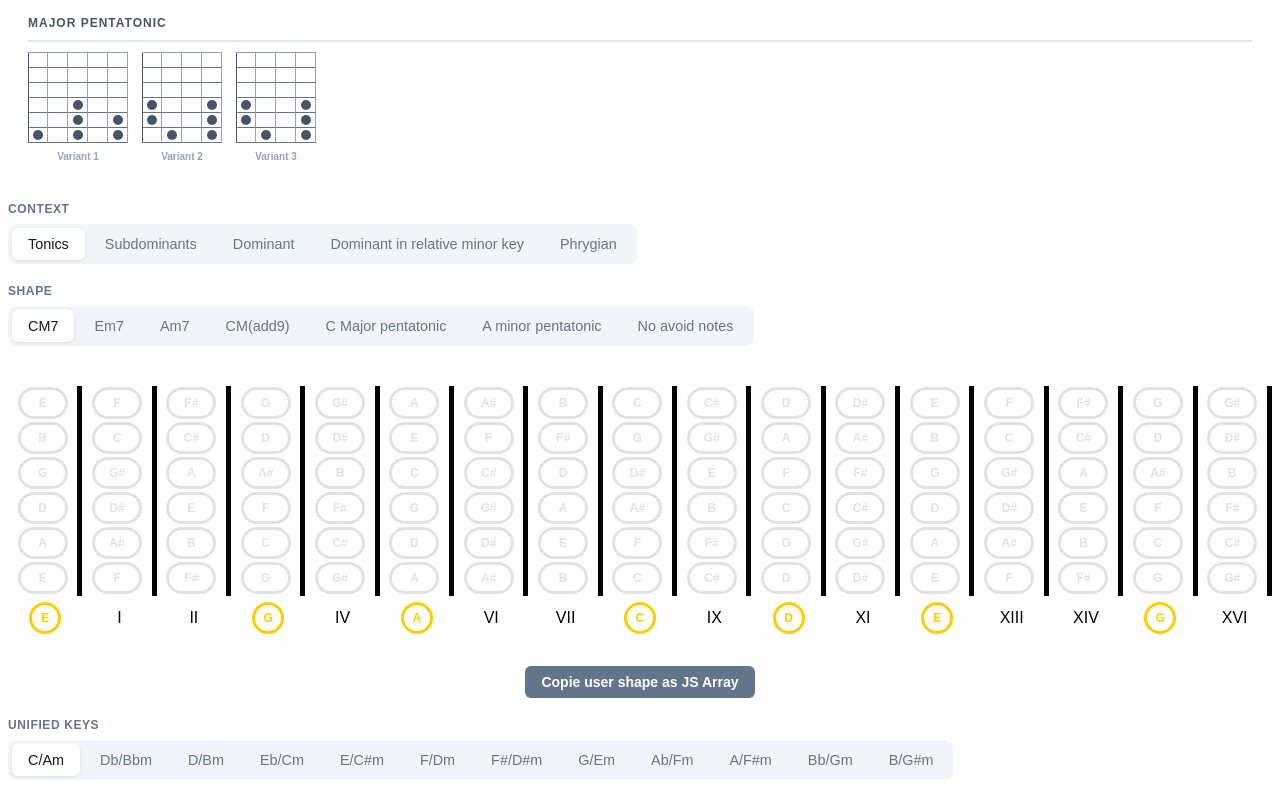
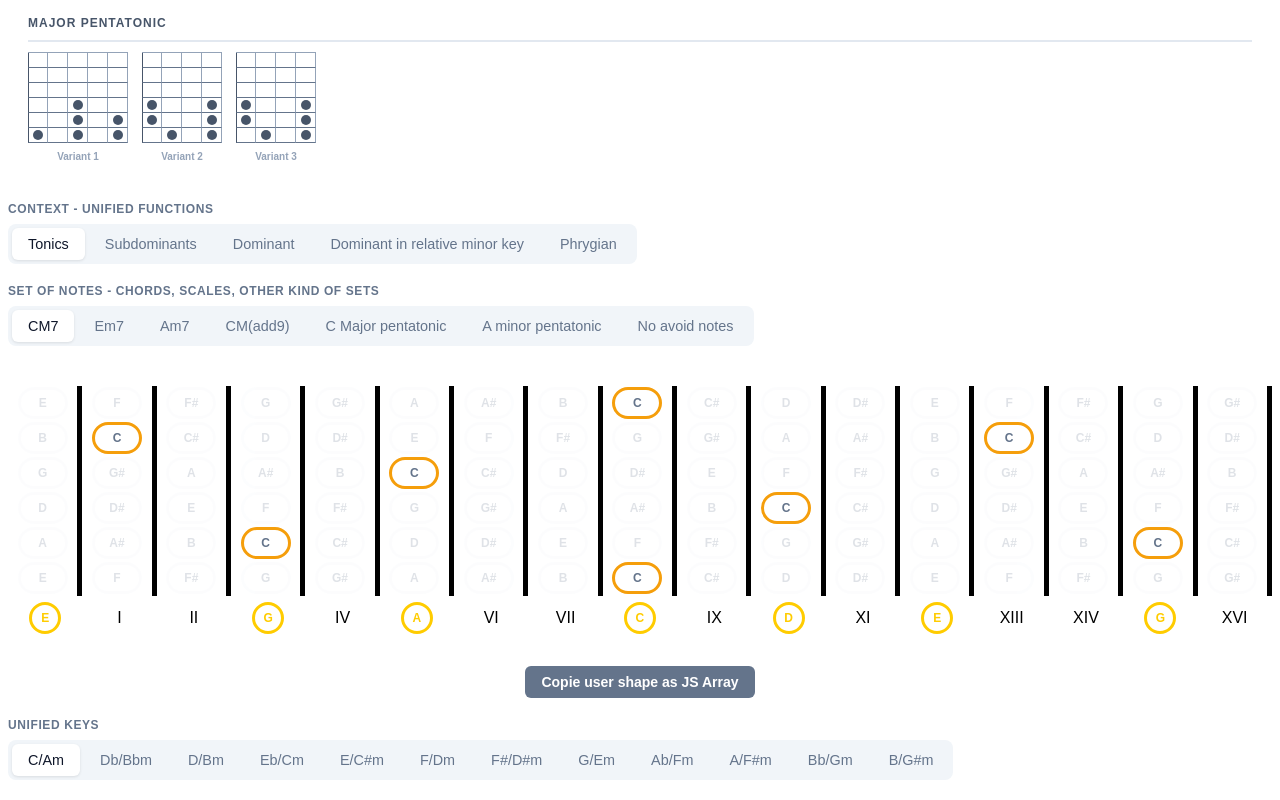
Before and after one commit to patrykkowalski0617/guitar-map, a React (Vite) app: page / in a window 1280 px wide. Shown: the part 2133-2933 px from the top of the page. Built offline with nearby package versions, Linux system fonts and the light colour scheme.

Commit message:
refacotor stage 2

```diff
--- a/src/components/Fretboard/FretRow.jsx
+++ b/src/components/Fretboard/FretRow.jsx
@@ -10,6 +10,7 @@ const FretRow = ({
   handleNoteClick,
   shape,
   userShape,
+  activeShapeRootNote,
 }) => {
   const stringId = `${string}${6 - sIdx}`;
   const fretCells = getNotesFromNote(string, numberOfFrets);
@@ -36,7 +37,9 @@ const FretRow = ({
               $isInShape={$isInShape}
               $isInUserShape={$isInUserShape}
               className={`CAGED_noteId__${CAGED_noteId}`}
-              onClick={() => handleNoteClick(CAGED_noteId)}
+              onClick={() => handleNoteClick(note, CAGED_noteId)}
+              $isActiveShapeRootNote={activeShapeRootNote === note}
+              $isAnyShapeActive={shape.length}
             >
               {note}
             </StyledNote>
--- a/src/components/Fretboard/Fretboard.jsx
+++ b/src/components/Fretboard/Fretboard.jsx
@@ -2,23 +2,28 @@ import { useState } from "react";
 import { useMusicStore } from "../../store/useMusicStore";
 import manageCAGED from "../../utils/manageCAGED";
 import { FretboardContainer, StyledButton } from "./parts";
-import { CAGEDshapes, getShapesByInterval } from "../../data/shapes";
+import { CAGEDshapes } from "../../data/shapes";
 import FretRow from "./FretRow";
 import FretboardLabels from "./FretboardLabels";
 import CopyUserShapeButton from "./CopyUserShapeButton";
-import { transposeShape } from "../../utils/transposer";
 import { isTestMode } from "../../settings";
 import { getNotesFromNote } from "../../utils/getNotesFromNote";
 import { NOTES_FROM_C } from "../../data/music-theory";
+import { transposeShape } from "../../utils/NEW_transposer";
 
 const STRINGS_FIRST_NOTES = ["E", "B", "G", "D", "A", "E"];
 const numberOfFrets = 16;
 
 const Fretboard = () => {
-  const { getActiveNotesSet, tuneKey } = useMusicStore();
+  const {
+    getActiveNotesSet,
+    tuneKey,
+    getActiveChordVariants,
+    activeShape,
+    getActiveShapeRootNote,
+  } = useMusicStore();
   const [shape, setShape] = useState([]);
   const [userShape, setUserShape] = useState([]);
-  const [currentShapeVariant, setCurrentShapeVariant] = useState(0);
 
   const activeSet = getActiveNotesSet();
   const notesOfKey = getNotesFromNote(tuneKey.majorNote);
@@ -35,8 +40,10 @@ const Fretboard = () => {
   const fretCounts = getNotesFromNote("E", numberOfFrets).fill(null);
   const CAGED_shift = NOTES_FROM_C.indexOf(tuneKey.majorNote);
   const CAGED = manageCAGED(tuneKey.majorNote, CAGED_shift);
+  const activeChordVariants = getActiveChordVariants(); // Pobieramy activeShape i ewentualnie getKeyNotes do nazw
+  const activeShapeRootNote = getActiveShapeRootNote();
 
-  const handleNoteClick = (CAGED_noteId) => {
+  const handleNoteClick = (note, CAGED_noteId) => {
     if (isTestMode) {
       setUserShape((prevShape) =>
         prevShape.includes(CAGED_noteId)
@@ -44,20 +51,12 @@ const Fretboard = () => {
           : [...prevShape, CAGED_noteId]
       );
     }
-    const CAGED_note = CAGED_noteId.split("_")[1];
-    const CAGED_interval = NOTES_FROM_C.indexOf(CAGED_note);
-    const shapesAvailableForThisNote = getShapesByInterval(CAGED_interval);
 
-    setShape(
-      transposeShape(
-        shapesAvailableForThisNote[0].shapes[currentShapeVariant],
-        CAGED_noteId
-      )
-    );
-    setCurrentShapeVariant((prev) => {
-      if (prev >= shapesAvailableForThisNote[0].shapes.length) return 0;
-      return prev + 1;
-    });
+    console.log({ activeChordVariants, activeShape, activeShapeRootNote });
+    if (activeShapeRootNote === note) {
+      const shape = transposeShape(activeChordVariants[0], CAGED_noteId);
+      setShape(shape);
+    }
   };
 
   const handleCAGEDClick = (cagedLetter) => {
@@ -71,13 +70,6 @@ const Fretboard = () => {
   const handleClearUserShape = () => {
     setUserShape([]);
   };
-
-  // Pobieramy activeShape i ewentualnie getKeyNotes do nazw
-  const { activeShape, getKeyNotes } = useMusicStore();
-
-  const keyNotes = getKeyNotes();
-
-  console.log({ activeShape, keyNotes });
 
   return (
     <>
@@ -93,6 +85,7 @@ const Fretboard = () => {
             handleNoteClick={handleNoteClick}
             shape={shape}
             userShape={userShape}
+            activeShapeRootNote={activeShapeRootNote}
           />
         ))}
 
--- a/src/components/Fretboard/parts.jsx
+++ b/src/components/Fretboard/parts.jsx
@@ -1,4 +1,7 @@
 import styled, { css } from "styled-components";
+import { theme } from "../../theme";
+
+const { text, yellow } = theme.colors;
 
 const CAGED_COLOR = "#ffcc00";
 const DEFAULT_BORDER_COLOR = "#64748b";
@@ -87,9 +90,11 @@ export const Note = styled.div`
 
   ${btnHoverEffect}
 
-  opacity: ${({ $isInShape }) => ($isInShape ? "1" : "0.2")};
+  opacity: ${({ $isInShape, $isActiveShapeRootNote, $isAnyShapeActive }) =>
+    $isInShape || (!$isAnyShapeActive && $isActiveShapeRootNote) ? "1" : "0.2"};
 
-  border: 3px solid ${DEFAULT_BORDER_COLOR};
+  border: 3px solid
+    ${({ $isActiveShapeRootNote }) => ($isActiveShapeRootNote ? yellow : text)};
 `;
 export const StyledButton = styled.button`
   padding: 8px 16px;
--- a/src/components/Selects/ContextSelector.jsx
+++ b/src/components/Selects/ContextSelector.jsx
@@ -6,7 +6,7 @@ import { useMusicStore } from "../../store/useMusicStore";
 const FunctionContextSelector = () => {
   const {
     activeMusicContext,
-    setActiveMusicContextByName, // Ta nazwa musi się zgadzać z tą w onChange
+    setActiveMusicContextByName,
     activeShape,
     setActiveShape,
     setActiveShapeByName,
@@ -15,18 +15,26 @@ const FunctionContextSelector = () => {
 
   const keyNotes = getKeyNotes();
 
-  // Opcje dla kontekstów (Tonics, Subdominants...)
+  // Helper do renderowania nazwy konkretnego kształtu
+  const renderShapeName = (shape) => {
+    if (!shape) return "";
+    // Jeśli zdefiniowano rootSemitone, przekaż odpowiednią nutę z tablicy
+    const rootNote =
+      shape.rootSemitone !== undefined
+        ? keyNotes[shape.rootSemitone]
+        : undefined;
+    return shape.getNotesSetName(rootNote);
+  };
+
+  // Opcje dla kontekstów
   const contextOptions = musicFunctionContextSelectorData.map(
     (item) => item.FunctionContextName
   );
 
-  // Opcje dla kształtów (zrenderowane nazwy: "C M7" itp.)
+  // Opcje dla kształtów - teraz przekazujemy tylko pojedynczą nutę do funkcji
   const shapeOptions =
-    activeMusicContext?.shapes?.map((shape) =>
-      shape.getNotesSetName(keyNotes)
-    ) || [];
+    activeMusicContext?.shapes?.map((shape) => renderShapeName(shape)) || [];
 
-  // Automatyczny wybór pierwszego kształtu przy zmianie kategorii
   useEffect(() => {
     if (activeMusicContext?.shapes?.length > 0) {
       const isStillValid = activeMusicContext.shapes.some(
@@ -41,17 +49,18 @@ const FunctionContextSelector = () => {
   return (
     <>
       <SegmentedSelect
-        label="Context"
+        label="Context - Unified Functions"
         options={contextOptions}
         value={activeMusicContext?.FunctionContextName}
-        onChange={setActiveMusicContextByName} // Poprawione z setActiveByName
+        onChange={setActiveMusicContextByName}
       />
 
       {shapeOptions.length > 0 && (
         <SegmentedSelect
-          label="Shape"
+          label="Set of notes - chords, scales, other kind of sets"
           options={shapeOptions}
-          value={activeShape?.getNotesSetName(keyNotes)}
+          // Tutaj również używamy helpera, aby wyświetlić poprawną nazwę aktywnego kształtu
+          value={renderShapeName(activeShape)}
           onChange={setActiveShapeByName}
         />
       )}
--- a/src/data/shapes.js
+++ b/src/data/shapes.js
@@ -143,7 +143,7 @@ export const chordShapes = [
   {
     id: "M",
     label: "Major",
-    rootIntervals: [_1, _4],
+
     shapes: [
       ["E1_A", "E1_C#", "A2_E", "D3_A"],
       ["E1_A", "A2_C#", "A2_E", "D3_A"],
@@ -153,7 +153,7 @@ export const chordShapes = [
   {
     id: "M7",
     label: "Major 7th",
-    rootIntervals: [_1, _4],
+
     shapes: [
       ["E1_G", "E1_B", "A2_D", "D3_F#", "D3_G"],
       ["E1_C", "A2_E", "A2_G", "D3_B", "D3_C"],
@@ -163,7 +163,7 @@ export const chordShapes = [
   {
     id: "M_add9",
     label: "Major add9",
-    rootIntervals: [_1, _4],
+
     shapes: [
       ["E1_G", "E1_A", "E1_B", "A2_D", "D3_G"],
       ["E1_C", "E1_D", "A2_E", "A2_G", "D3_C"],
@@ -173,7 +173,7 @@ export const chordShapes = [
   {
     id: "M9",
     label: "Major 9",
-    rootIntervals: [_1, _4],
+
     shapes: [
       ["E1_G", "E1_A", "E1_B", "A2_D", "D3_F#", "D3_G"],
       ["E1_C", "E1_D", "A2_E", "A2_G", "D3_B", "D3_C"],
@@ -183,7 +183,7 @@ export const chordShapes = [
   {
     id: "Dominant",
     label: "Dominant",
-    rootIntervals: [_5],
+
     shapes: [
       ["E1_G", "E1_B", "A2_D", "D3_F", "D3_G"],
       ["E1_G", "A2_B", "A2_D", "D3_F", "D3_G"],
@@ -193,7 +193,7 @@ export const chordShapes = [
   {
     id: "m7b5",
     label: "m7b5 (Half-dim)",
-    rootIntervals: [_M7],
+
     shapes: [
       ["E1_B", "E1_D", "A2_F", "D3_A", "D3_B"],
       ["E1_B", "A2_D", "D3_F", "D3_A", "G4_D"],
@@ -207,12 +207,11 @@ export const chordShapes = [
       ["E1_B", "A2_D", "A2_F", "D3_G#", "D3_B"],
       ["E1_B", "A2_D", "D3_F", "D3_G#", "G4_B"],
     ],
-    rootIntervals: [_M7],
   },
   {
     id: "m",
     label: "Minor",
-    rootIntervals: [_M6, _M2, _M3],
+
     shapes: [
       ["E1_A", "E1_C", "A2_E", "D3_A"],
       ["E1_A", "A2_C", "A2_E", "D3_A"],
@@ -222,7 +221,7 @@ export const chordShapes = [
   {
     id: "m7",
     label: "Minor 7th",
-    rootIntervals: [_M6, _M2, _M3],
+
     shapes: [
       ["E1_A", "E1_C", "A2_E", "D3_G", "D3_A"],
       ["E1_A", "A2_C", "A2_E", "D3_G", "D3_A"],
@@ -232,13 +231,13 @@ export const chordShapes = [
   {
     id: "m_M7",
     label: "Minor with Major 7th",
-    rootIntervals: [_M6, _M2, _M3],
+
     shapes: [],
   },
   {
     id: "m_add9",
     label: "Minor add9",
-    rootIntervals: [_M6, _M2],
+
     shapes: [
       ["E1_A", "E1_B", "E1_C", "A2_E", "D3_A"],
       ["E1_A", "E1_B", "A2_C", "A2_E", "D3_A"],
@@ -248,7 +247,7 @@ export const chordShapes = [
   {
     id: "m9",
     label: "Minor 9",
-    rootIntervals: [_M6, _M2],
+
     shapes: [
       ["E1_A", "E1_B", "E1_C", "A2_E", "D3_G", "D3_A"],
       ["E1_A", "E1_B", "A2_C", "A2_E", "D3_G", "D3_A"],
@@ -258,7 +257,7 @@ export const chordShapes = [
   {
     id: "minorPent",
     label: "Minor Pentatonic 9",
-    rootIntervals: [_M6],
+
     shapes: [
       ["E1_A", "E1_C", "A2_D", "A2_E", "D3_G", "D3_A"],
       ["E1_A", "A2_C", "A2_D", "A2_E", "D3_G", "D3_A"],
@@ -268,7 +267,7 @@ export const chordShapes = [
   {
     id: "majorPent",
     label: "Major Pentatonic",
-    rootIntervals: [_1],
+
     shapes: [
       ["E1_G", "E1_A", "E1_B", "A2_D", "A2_E", "D3_G"],
       ["E1_C", "E1_D", "A2_E", "A2_G", "D3_A", "D3_C"],
@@ -277,53 +276,401 @@ export const chordShapes = [
   },
 ];
 
-export const getShapesByInterval = (semitones) => {
-  // Sprawdzamy czy semitones jest liczbą (wliczając 0) oraz czy biblioteka istnieje
-  if (typeof semitones !== "number" || !chordShapes) return [];
-
-  // Opcjonalnie: jeśli chcesz, aby np. 12 półtonów (oktawa)
-  // również dopasowywało się do interwału _1 (0 półtonów):
-  // const normalizedSemitones = semitones % 12;
-
-  return chordShapes.filter((item) => {
-    if (!item.rootIntervals) return false;
-
-    // Sprawdzamy, czy którykolwiek z zadeklarowanych interwałów
-    // w rootIntervals ma taką samą liczbę półtonów
-    return item.rootIntervals.some((interval) => interval[0] === semitones);
-  });
-};
+export const NEW_chordShapes = [
+  {
+    id: "M",
+    label: "Major",
+    shapes: [
+      [
+        [0, 0],
+        [0, 4],
+        [1, 7],
+        [2, 12],
+      ],
+      [
+        [0, 0],
+        [1, 4],
+        [1, 7],
+        [2, 12],
+      ],
+      [
+        [0, 0],
+        [1, 4],
+        [2, 7],
+        [3, 12],
+      ],
+    ],
+  },
+  {
+    id: "M7",
+    label: "Major 7th",
+    shapes: [
+      [
+        [0, 0],
+        [0, 4],
+        [1, 7],
+        [2, 11],
+        [2, 12],
+      ],
+      [
+        [0, 0],
+        [1, 4],
+        [1, 7],
+        [2, 11],
+        [2, 12],
+      ],
+      [
+        [0, 0],
+        [1, 4],
+        [2, 7],
+        [2, 11],
+        [3, 12],
+      ],
+    ],
+  },
+  {
+    id: "M_add9",
+    label: "Major add9",
+    shapes: [
+      [
+        [0, 0],
+        [0, 2],
+        [0, 4],
+        [1, 7],
+        [2, 12],
+      ],
+      [
+        [0, 0],
+        [0, 2],
+        [1, 4],
+        [1, 7],
+        [2, 12],
+      ],
+      [
+        [0, 0],
+        [1, 2],
+        [1, 4],
+        [2, 7],
+        [3, 12],
+      ],
+    ],
+  },
+  {
+    id: "M9",
+    label: "Major 9",
+    shapes: [
+      [
+        [0, 0],
+        [0, 2],
+        [0, 4],
+        [1, 7],
+        [2, 11],
+        [2, 12],
+      ],
+      [
+        [0, 0],
+        [0, 2],
+        [1, 4],
+        [1, 7],
+        [2, 11],
+        [2, 12],
+      ],
+      [
+        [0, 0],
+        [1, 2],
+        [1, 4],
+        [2, 7],
+        [2, 11],
+        [3, 12],
+      ],
+    ],
+  },
+  {
+    id: "Dominant",
+    label: "Dominant",
+    shapes: [
+      [
+        [0, 0],
+        [0, 4],
+        [1, 7],
+        [2, 10],
+        [2, 12],
+      ],
+      [
+        [0, 0],
+        [1, 4],
+        [1, 7],
+        [2, 10],
+        [2, 12],
+      ],
+      [
+        [0, 0],
+        [1, 4],
+        [2, 7],
+        [2, 10],
+        [3, 12],
+      ],
+    ],
+  },
+  {
+    id: "m7b5",
+    label: "m7b5 (Half-dim)",
+    shapes: [
+      [
+        [0, 0],
+        [0, 3],
+        [1, 6],
+        [2, 10],
+        [2, 12],
+      ],
+      [
+        [0, 0],
+        [1, 3],
+        [2, 6],
+        [2, 10],
+        [3, 15],
+      ],
+    ],
+  },
+  {
+    id: "dim7",
+    label: "Diminished 7",
+    shapes: [
+      [
+        [0, 0],
+        [0, 3],
+        [1, 6],
+        [1, 9],
+        [2, 12],
+      ],
+      [
+        [0, 0],
+        [1, 3],
+        [1, 6],
+        [2, 9],
+        [2, 12],
+      ],
+      [
+        [0, 0],
+        [1, 3],
+        [2, 6],
+        [2, 9],
+        [3, 12],
+      ],
+    ],
+  },
+  {
+    id: "m",
+    label: "Minor",
+    shapes: [
+      [
+        [0, 0],
+        [0, 3],
+        [1, 7],
+        [2, 12],
+      ],
+      [
+        [0, 0],
+        [1, 3],
+        [1, 7],
+        [2, 12],
+      ],
+      [
+        [0, 0],
+        [1, 3],
+        [2, 7],
+        [3, 12],
+      ],
+    ],
+  },
+  {
+    id: "m7",
+    label: "Minor 7th",
+    shapes: [
+      [
+        [0, 0],
+        [0, 3],
+        [1, 7],
+        [2, 10],
+        [2, 12],
+      ],
+      [
+        [0, 0],
+        [1, 3],
+        [1, 7],
+        [2, 10],
+        [2, 12],
+      ],
+      [
+        [0, 0],
+        [1, 3],
+        [2, 7],
+        [2, 10],
+        [3, 12],
+      ],
+    ],
+  },
+  {
+    id: "m_M7",
+    label: "Minor with Major 7th",
+    shapes: [],
+  },
+  {
+    id: "m_add9",
+    label: "Minor add9",
+    shapes: [
+      [
+        [0, 0],
+        [0, 2],
+        [0, 3],
+        [1, 7],
+        [2, 12],
+      ],
+      [
+        [0, 0],
+        [0, 2],
+        [1, 3],
+        [1, 7],
+        [2, 12],
+      ],
+      [
+        [0, 0],
+        [1, 2],
+        [1, 3],
+        [2, 7],
+        [3, 12],
+      ],
+    ],
+  },
+  {
+    id: "m9",
+    label: "Minor 9",
+    shapes: [
+      [
+        [0, 0],
+        [0, 2],
+        [0, 3],
+        [1, 7],
+        [2, 10],
+        [2, 12],
+      ],
+      [
+        [0, 0],
+        [0, 2],
+        [1, 3],
+        [1, 7],
+        [2, 10],
+        [2, 12],
+      ],
+      [
+        [0, 0],
+        [1, 2],
+        [1, 3],
+        [2, 7],
+        [2, 10],
+        [3, 12],
+      ],
+    ],
+  },
+  {
+    id: "minorPent",
+    label: "Minor Pentatonic 9",
+    shapes: [
+      [
+        [0, 0],
+        [0, 3],
+        [1, 5],
+        [1, 7],
+        [2, 10],
+        [2, 12],
+      ],
+      [
+        [0, 0],
+        [1, 3],
+        [1, 5],
+        [1, 7],
+        [2, 10],
+        [2, 12],
+      ],
+      [
+        [0, 0],
+        [1, 3],
+        [1, 5],
+        [2, 7],
+        [2, 10],
+        [3, 12],
+      ],
+    ],
+  },
+  {
+    id: "majorPent",
+    label: "Major Pentatonic",
+    shapes: [
+      [
+        [0, 0],
+        [0, 2],
+        [0, 4],
+        [1, 7],
+        [1, 9],
+        [2, 12],
+      ],
+      [
+        [0, 0],
+        [0, 2],
+        [1, 4],
+        [1, 7],
+        [2, 9],
+        [2, 12],
+      ],
+      [
+        [0, 0],
+        [0, 2],
+        [1, 4],
+        [1, 7],
+        [2, 9],
+        [2, 12],
+      ],
+    ],
+  },
+];
 
 export const musicFunctionContextSelectorData = [
   {
     FunctionContextName: "Tonics",
     shapes: [
       {
-        getNotesSetName: (keyNotes) => `${keyNotes[_1[0]]}M7`,
-        CAGED_rootNote: "C",
+        getNotesSetName: (rootNote) => `${rootNote}M7`,
+        rootSemitone: _1[0],
+        chordShapeId: "M7",
       },
       {
-        getNotesSetName: (keyNotes) => `${keyNotes[_M3[0]]}m7`,
-        CAGED_rootNote: "C",
+        getNotesSetName: (rootNote) => `${rootNote}m7`,
+        rootSemitone: _M3[0],
+        chordShapeId: "m7",
       },
       {
-        getNotesSetName: (keyNotes) => `${keyNotes[_M6[0]]}m7`,
-        CAGED_rootNote: "A",
+        getNotesSetName: (rootNote) => `${rootNote}m7`,
+        rootSemitone: _M6[0],
+        chordShapeId: "m7",
       },
       {
-        getNotesSetName: (keyNotes) => `${keyNotes[_1[0]]}M(add9)`,
-        CAGED_rootNote: "C",
+        getNotesSetName: (rootNote) => `${rootNote}M(add9)`,
+        rootSemitone: _1[0],
+        chordShapeId: "M_add9",
       },
       {
-        getNotesSetName: (keyNotes) => `${keyNotes[_1[0]]} Major pentatonic`,
-        CAGED_rootNote: "C",
+        getNotesSetName: (rootNote) => `${rootNote} Major pentatonic`,
+        rootSemitone: _1[0],
+        chordShapeId: "majorPent",
       },
       {
-        getNotesSetName: (keyNotes) => `${keyNotes[_M6[0]]} minor pentatonic`,
-        CAGED_rootNote: "A",
+        getNotesSetName: (rootNote) => `${rootNote} minor pentatonic`,
+        rootSemitone: _M6[0],
+        chordShapeId: "minorPent",
       },
       {
         getNotesSetName: () => "No avoid notes",
+        // brak chordShapeId dla pustych stanów
       },
     ],
   },
@@ -332,15 +679,23 @@ export const musicFunctionContextSelectorData = [
     shapes: [
       {
         getNotesSetName: () => "M7 / m upper structure",
+        rootSemitone: _M2[0], // Zakładam relację II stopnia
+        chordShapeId: "M7",
       },
       {
         getNotesSetName: () => "M upper structure",
+        rootSemitone: _M2[0],
+        chordShapeId: "M",
       },
       {
         getNotesSetName: () => "m7",
+        rootSemitone: _M2[0],
+        chordShapeId: "m7",
       },
       {
         getNotesSetName: () => "Pentatonic",
+        rootSemitone: _M2[0],
+        chordShapeId: "minorPent",
       },
       {
         getNotesSetName: () => "No avoid notes",
@@ -352,9 +707,13 @@ export const musicFunctionContextSelectorData = [
     shapes: [
       {
         getNotesSetName: () => "Dominant (Myxolydian)",
+        rootSemitone: _5[0],
+        chordShapeId: "Dominant",
       },
       {
         getNotesSetName: () => "Upper structure",
+        rootSemitone: _5[0],
+        chordShapeId: "M", // Często US to triad dur
       },
       {
         getNotesSetName: () => "No avoid notes",
@@ -366,9 +725,13 @@ export const musicFunctionContextSelectorData = [
     shapes: [
       {
         getNotesSetName: () => "Dominant (Phrygian)",
+        rootSemitone: _M3[0],
+        chordShapeId: "Dominant",
       },
       {
         getNotesSetName: () => "Upper structure",
+        rootSemitone: _M3[0],
+        chordShapeId: "dim7", // Często używane w tym kontekście
       },
     ],
   },
@@ -377,9 +740,13 @@ export const musicFunctionContextSelectorData = [
     shapes: [
       {
         getNotesSetName: () => "m7",
+        rootSemitone: _M3[0],
+        chordShapeId: "m7",
       },
       {
         getNotesSetName: () => "Pentatonic",
+        rootSemitone: _M3[0],
+        chordShapeId: "minorPent",
       },
     ],
   },
--- a/src/store/useMusicStore.js
+++ b/src/store/useMusicStore.js
@@ -5,7 +5,8 @@ import {
   // Import Twojego nowego obiektu
 } from "../data/music-theory";
 import {
-  musicFunctionContextSelectorData, // Import Twojego nowego obiektu
+  musicFunctionContextSelectorData,
+  NEW_chordShapes, // Import Twojego nowego obiektu
 } from "../data/shapes";
 import { getNotesFromNote } from "../utils/getNotesFromNote";
 
@@ -109,13 +110,22 @@ export const useMusicStore = create((set, get) => ({
   setActiveShape: (shapeObject) => set({ activeShape: shapeObject }),
 
   // Pomocnicza akcja do ustawiania po nazwie (używana przez selektor)
+  // Wewnątrz create w useMusicStore:
+
   setActiveShapeByName: (name) => {
     const { activeMusicContext, getKeyNotes } = get();
     const keyNotes = getKeyNotes();
 
-    const foundShape = activeMusicContext?.shapes?.find(
-      (s) => s.getNotesSetName(keyNotes) === name
-    );
+    // Szukamy obiektu, którego nazwa (wygenerowana z konkretnej nuty)
+    // zgadza się z tym, co przyszło z SegmentedSelect
+    const foundShape = activeMusicContext?.shapes?.find((shape) => {
+      const rootNote =
+        shape.rootSemitone !== undefined
+          ? keyNotes[shape.rootSemitone]
+          : undefined;
+
+      return shape.getNotesSetName(rootNote) === name;
+    });
 
     if (foundShape) {
       set({ activeShape: foundShape });
@@ -131,5 +141,38 @@ export const useMusicStore = create((set, get) => ({
     }
   },
   activeShapeName: "",
-  setActiveShapeName: (name) => set({ activeShapeName: name }),
+  setActiveShapeName: (name) => set({ activeShapeName: name }), // Wewnątrz create w useMusicStore:
+
+  getActiveShapeRootNote: () => {
+    const { activeShape, getKeyNotes } = get();
+
+    // Jeśli nie ma wybranego kształtu, zwracamy null
+    if (!activeShape) return null;
+
+    // Pobieramy aktualną tablicę 12 nut (chromatyczną)
+    const keyNotes = getKeyNotes();
+
+    // Jeśli kształt ma zdefiniowany rootSemitone (np. 0, 9),
+    // zwracamy nutę z tej pozycji. W przeciwnym razie null.
+    if (activeShape.rootSemitone !== undefined) {
+      return keyNotes[activeShape.rootSemitone];
+    }
+
+    return null;
+  }, // Wewnątrz create w useMusicStore:
+
+  getActiveChordVariants: () => {
+    const { activeShape } = get();
+
+    // Jeśli nie wybrano kształtu lub kształt nie ma powiązanego ID akordu
+    if (!activeShape || !activeShape.chordShapeId) return [];
+
+    // Szukamy grupy akordów w NEW_chordShapes
+    const chordGroup = NEW_chordShapes.find(
+      (chord) => chord.id === activeShape.chordShapeId
+    );
+
+    // Zwracamy tablicę wszystkich wariantów shapes [[...], [...]]
+    return chordGroup ? chordGroup.shapes : [];
+  },
 }));
--- /dev/null
+++ b/src/utils/NEW_transposer.js
@@ -0,0 +1,78 @@
+import { NOTES_FROM_C } from "../data/music-theory";
+
+const STRING_MAP = {
+  E1: "E",
+  A2: "A",
+  D3: "D",
+  G4: "G",
+  B5: "B",
+  E6: "E",
+};
+
+const STRING_ORDER = ["E1", "A2", "D3", "G4", "B5", "E6"];
+const STRING_OFFSETS = [0, 5, 10, 15, 19, 24];
+
+/**
+ * Oblicza absolutną wartość półtonową punktu (np. "E1_A" -> 5)
+ */
+export const getAbsoluteSemitones = (point) => {
+  const [sName, nName] = point.split("_");
+  const sIdx = STRING_ORDER.indexOf(sName);
+
+  // Wyliczamy próg
+  const startNote = STRING_MAP[sName];
+  const startIndex = NOTES_FROM_C.indexOf(startNote);
+  const targetIndex = NOTES_FROM_C.indexOf(nName);
+  let fret = targetIndex - startIndex;
+  if (fret < 0) fret += 12;
+
+  return STRING_OFFSETS[sIdx] + fret;
+};
+
+/**
+ * Renderuje relatywny kształt na konkretny punkt startowy gryfu.
+ * @param {Array} relativeShape - Tablica [sDiff, iDiff] np. [[0,0], [0,4], [1,7]]
+ * @param {string} targetPoint - Punkt zakotwiczenia np. "A2_C#"
+ */
+export const transposeShape = (relativeShape, targetPoint) => {
+  if (!relativeShape || relativeShape.length === 0 || !targetPoint) return [];
+
+  const targetAbs = getAbsoluteSemitones(targetPoint);
+  const [targetStringName] = targetPoint.split("_");
+  const targetStringIdx = STRING_ORDER.indexOf(targetStringName);
+
+  return relativeShape
+    .map(([sDiff, iDiff]) => {
+      // 1. Wyliczamy nową strunę na podstawie relatywnego przesunięcia
+      const newSIdx = targetStringIdx + sDiff;
+      if (newSIdx < 0 || newSIdx >= STRING_ORDER.length) return null;
+
+      const newSName = STRING_ORDER[newSIdx];
+
+      // 2. Wyliczamy absolutną wartość muzyczną (półtonową)
+      const newAbsValue = targetAbs + iDiff;
+
+      // 3. Wyliczamy próg (Absolutna wartość - offset nowej struny)
+      const newFret = newAbsValue - STRING_OFFSETS[newSIdx];
+
+      // Jeśli kształt fizycznie nie mieści się na tej strunie w tej pozycji
+      if (newFret < 0) return null;
+
+      // 4. Zamieniamy próg z powrotem na nazwę nuty
+      const startNoteOfNewString = STRING_MAP[newSName];
+      const startNoteIdx = NOTES_FROM_C.indexOf(startNoteOfNewString);
+      let finalNoteIdx = (startNoteIdx + newFret) % 12;
+      if (finalNoteIdx < 0) finalNoteIdx += 12;
+
+      return `${newSName}_${NOTES_FROM_C[finalNoteIdx]}`;
+    })
+    .filter((p) => p !== null);
+};
+
+/**
+ * Porównuje dwa relatywne kształty.
+ */
+export const isSameShape = (shapeA, shapeB) => {
+  if (!shapeA || !shapeB || shapeA.length !== shapeB.length) return false;
+  return JSON.stringify(shapeA) === JSON.stringify(shapeB);
+};
```
